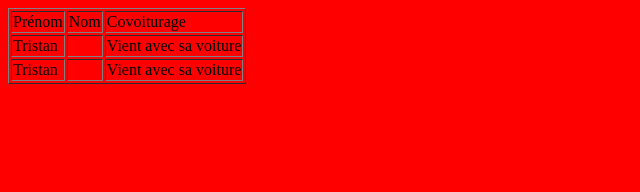
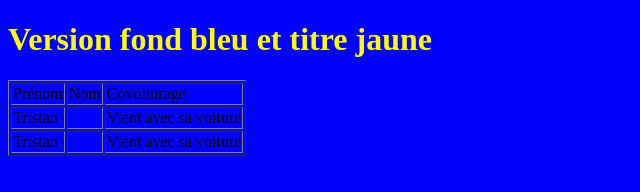
Before and after one commit to Loris50/html, a plain HTML site: page index.html in a window 1280 px wide. Shown: the whole page, without its empty margins (0-640 px from the left). Drawn offline with Linux system fonts and the light colour scheme.

Commit message:
Page bleue

```diff
--- a/index.html
+++ b/index.html
@@ -8,6 +8,7 @@
     <title>Document</title>
 </head>
 <body class="fond">
+      <h1 id="titreNiveau1">Version fond bleu et titre jaune</h1>
 
  <table border="1">
    <tr>
--- a/style.css
+++ b/style.css
@@ -1,3 +1,6 @@
 .fond {
-    background-color: red;
+    background-color: blue;
 }
+#titreNiveau1 {
+    color:yellow;
+}
```
